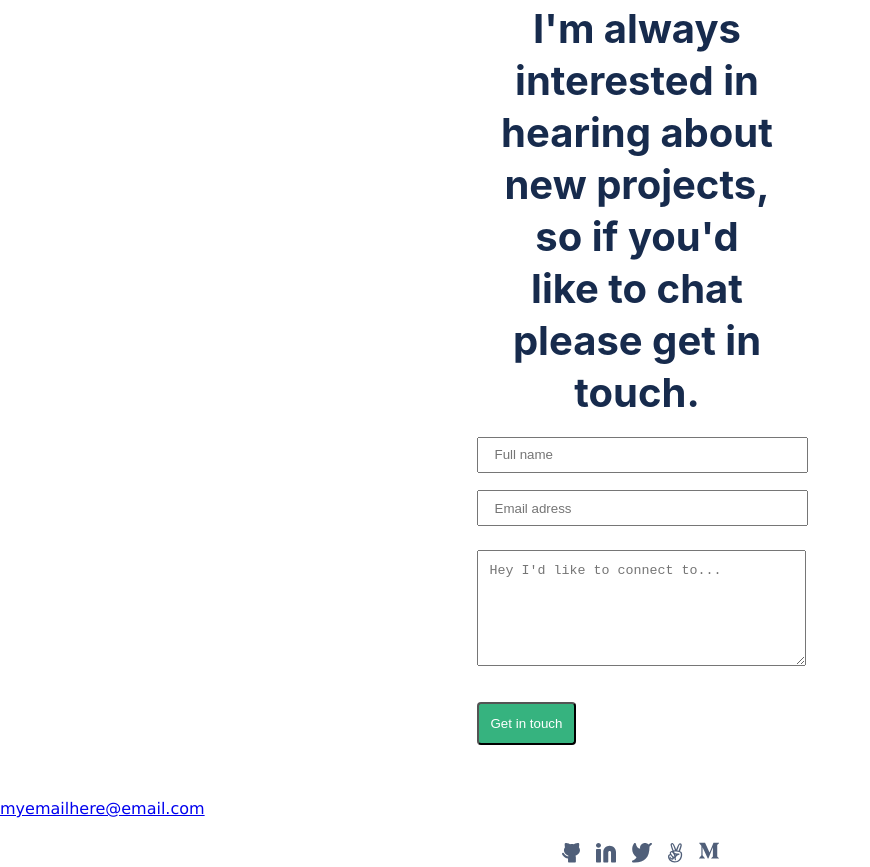
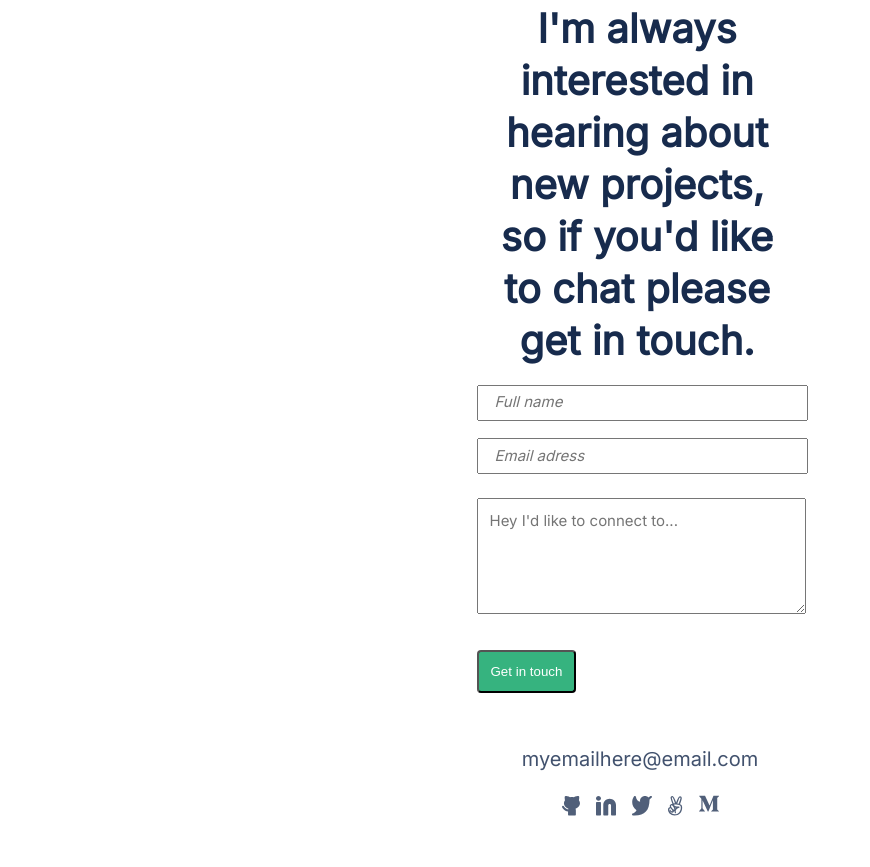
Before and after one commit to essiewanjiru99/essie-portfolio, a website: page index.html in a window 1280 px wide. Shown: the part 5080-5947 px from the top of the page, without its empty margins (0-870 px from the left). After the commit the page ends 5900 px from the top, so only its background shows below. Drawn offline with Linux system fonts and the light colour scheme.

Commit message:
Add fonts to head of html, style footer

```diff
--- a/index.html
+++ b/index.html
@@ -5,6 +5,9 @@
     <meta http-equiv="X-UA-Compatible" content="IE=edge">
     <meta name="viewport" content="width=device-width, initial-scale=1.0">
     <title>Document</title>
+    <link rel="preconnect" href="https://fonts.googleapis.com">
+    <link rel="preconnect" href="https://fonts.gstatic.com" crossorigin>
+    <link href="https://fonts.googleapis.com/css2?family=Inter&display=swap" rel="stylesheet">
     <link rel="stylesheet" href="styles.css">
 </head>
 <body class="page">
--- a/styles.css
+++ b/styles.css
@@ -394,10 +394,6 @@ flex-grow: 0; */
   margin: 0 auto;
 }
 
-section.form-inputs {
-  position: static;
-}
-
 input {
   width: 100%;
   height: 32px;
@@ -412,13 +408,19 @@ textarea {
 
 input::placeholder {
   padding: 15px 16px;
+  font-family: 'Inter', sans-serif;
+  font-style: italic;
+  font-size: 15px;
 }
 
 textarea::placeholder {
   padding: 12px;
+  font-family: 'Inter', sans-serif;
+  font-size: 15px;
 }
 
 button {
+
   display: flex;
   justify-content: center;
   padding: 12px;
@@ -427,6 +429,15 @@ button {
   color: #fff;
 }
 
-#footer {
-  position: static;
+footer {
+  display: flex;
+  flex-direction: column;
+  align-items: center;
 }
+
+footer a {
+  font-family: 'Inter', sans-serif;
+  font-size: 20px;
+  text-decoration: none;
+  color: #42526E;
+}
```
Lines whose indentation alone changed are shown as unchanged.
